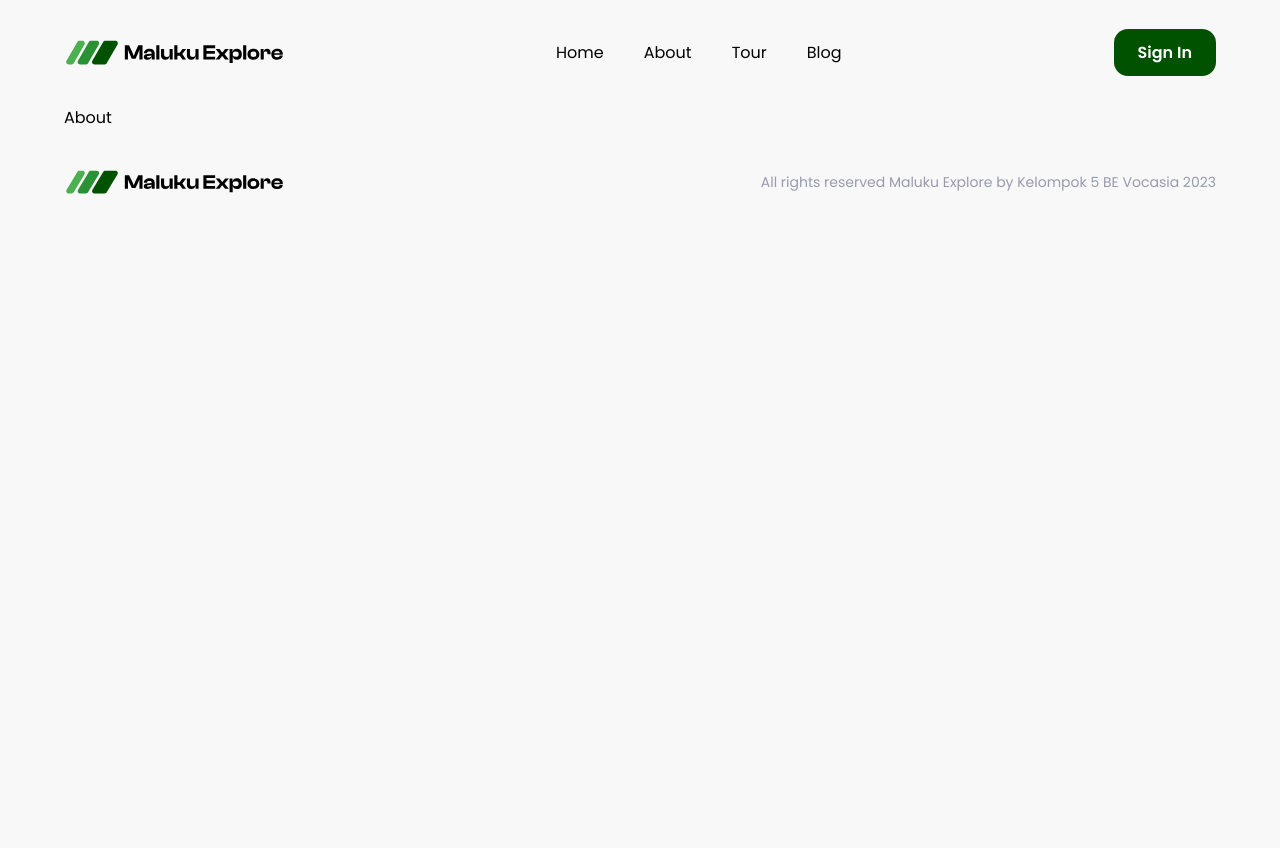
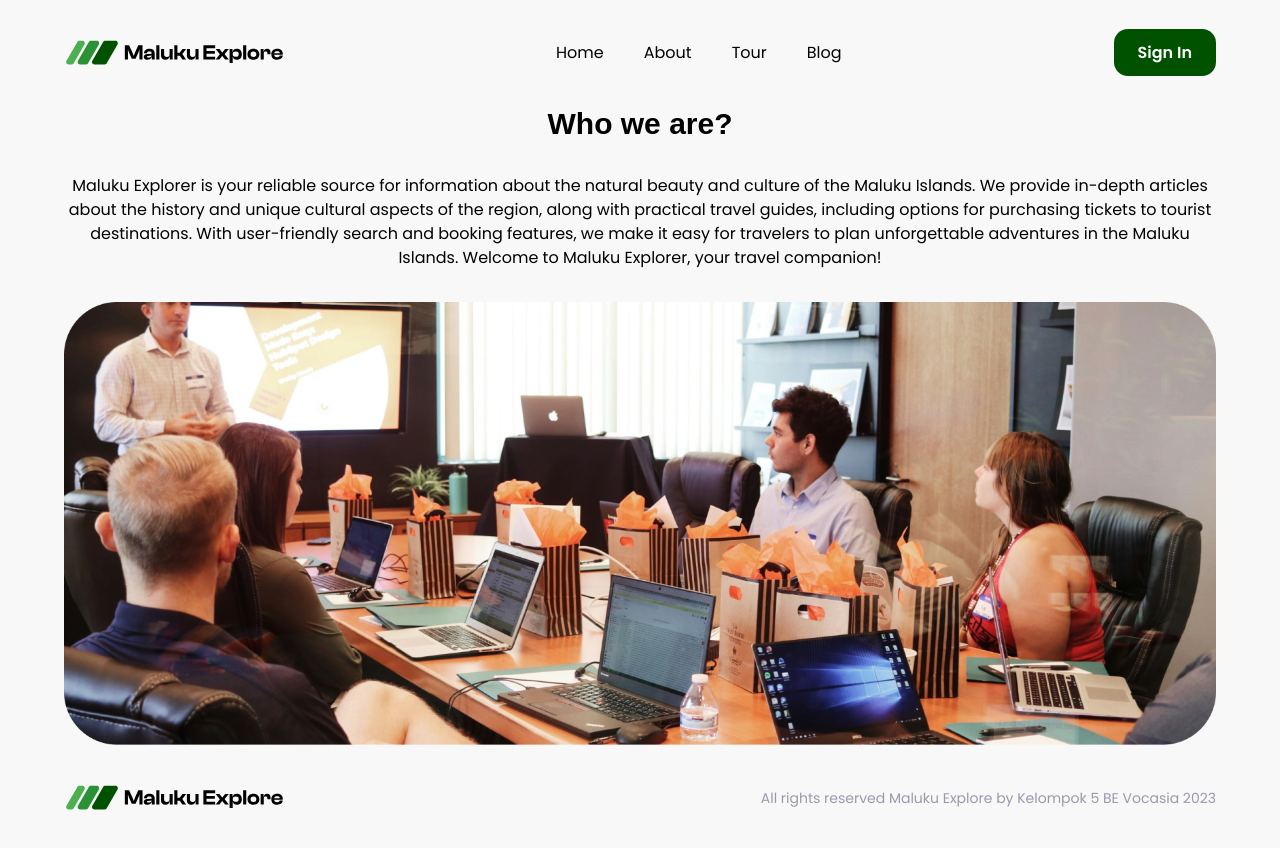
Before and after one commit to rinaldiihsan/maluku-explore-fe, a React (Vite) app: page /about in a window 1280 px wide. Shown: the top 848 px of the page. Before the commit the page ends 800 px from the top, so only its background shows below. Built offline with nearby package versions, Linux system fonts and the light colour scheme; a web font is replaced by a local one.

Commit message:
Page: About Done ✨

```diff
--- a/src/components/Layouts/Navbar/Navbar.jsx
+++ b/src/components/Layouts/Navbar/Navbar.jsx
@@ -3,7 +3,7 @@ import { Link } from 'react-router-dom';
 
 const Navbar = () => {
   return (
-    <nav className="navbar flex justify-between font-poppins items-center py-[40px] sticky top-0">
+    <nav className="navbar flex justify-between font-poppins items-center py-[40px] sticky top-0 bg-myWhite">
       <Link to="/" className="navbar-logo w-[220px]">
         <img src="/logo.svg" alt="Maluku Explore" />
       </Link>
--- a/src/pages/About/About.jsx
+++ b/src/pages/About/About.jsx
@@ -1,7 +1,18 @@
 import React from 'react';
+import bannerAbout from '../../assets/banner-about.png';
 
 const About = () => {
-  return <section className="font-poppins">About</section>;
+  return (
+    <section className="font-poppins flex flex-col justify-center items-center gap-y-8">
+      <h1 className="font-clashDisplay text-3xl font-semibold">Who we are?</h1>
+      <p className="text-center">
+        Maluku Explorer is your reliable source for information about the natural beauty and culture of the Maluku Islands. We provide in-depth articles about the history and unique cultural aspects of the region, along with practical
+        travel guides, including options for purchasing tickets to tourist destinations. With user-friendly search and booking features, we make it easy for travelers to plan unforgettable adventures in the Maluku Islands. Welcome to Maluku
+        Explorer, your travel companion!
+      </p>
+      <img src={bannerAbout} alt="Banner About" />
+    </section>
+  );
 };
 
 export default About;
```
Also changed, not shown: src/assets/banner-about.png (added).
